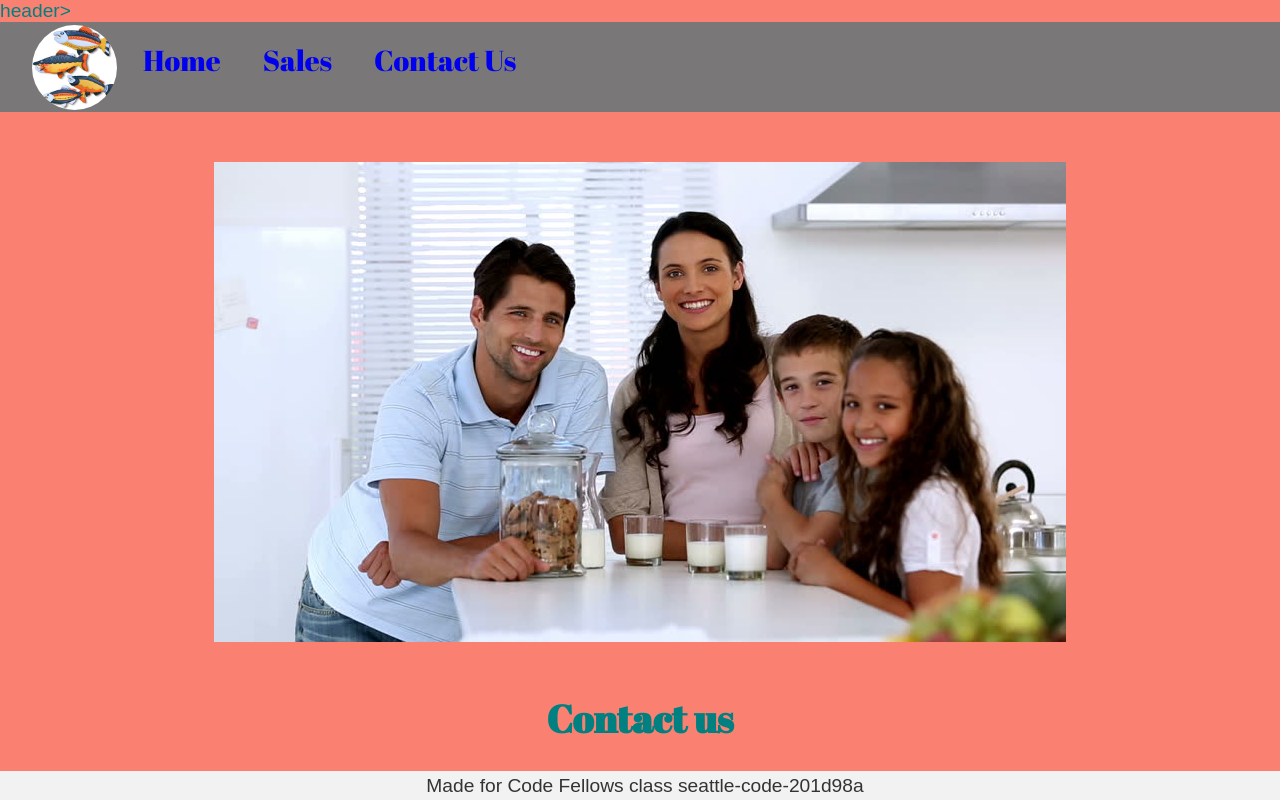
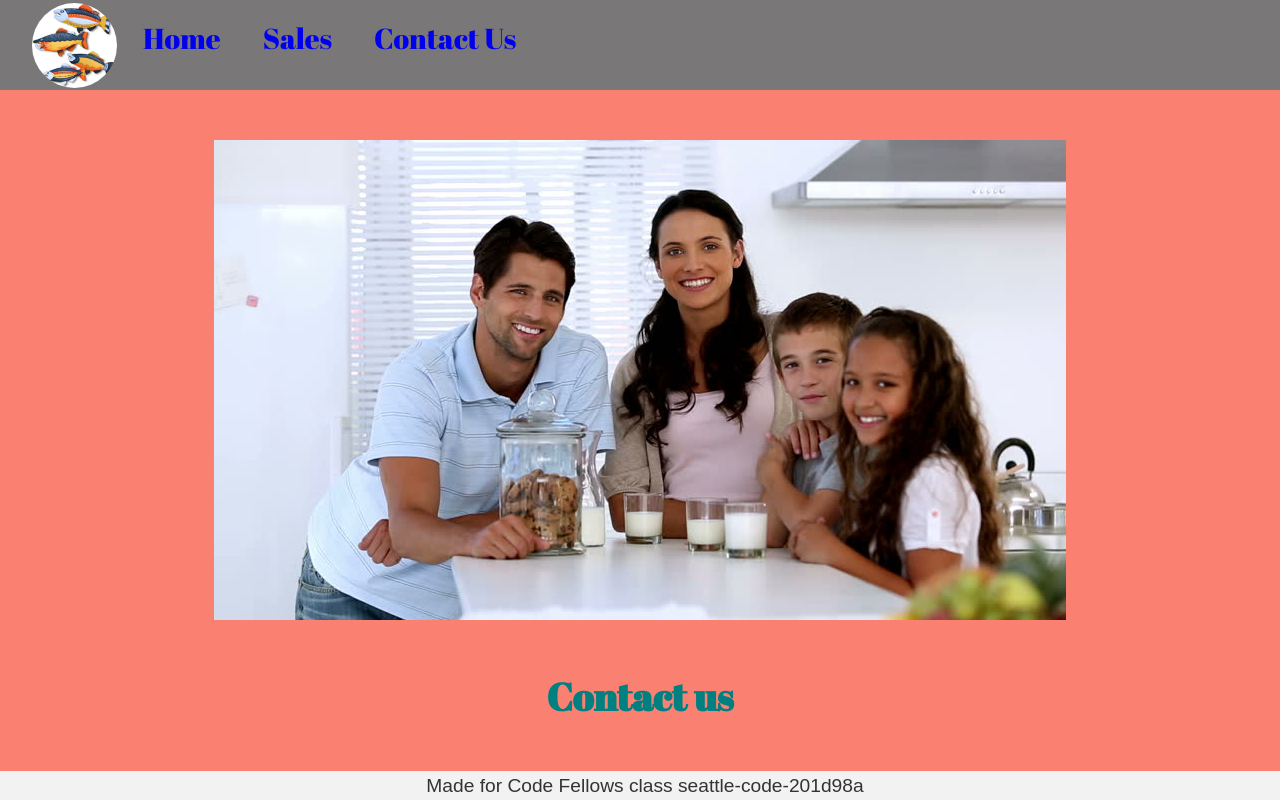
Before and after one commit to tbsharkey/cookie-stand, a plain HTML site: page contact-us.html in a window 1280 px wide. Drawn offline with Linux system fonts and the light colour scheme; a web font is replaced by a local one.

Commit message:
Fixed header issue

```diff
--- a/contact-us.html
+++ b/contact-us.html
@@ -11,7 +11,7 @@
 <link href="https://fonts.googleapis.com/css2?family=Abril+Fatface&family=Space+Mono&family=Tilt+Warp&display=swap" rel="stylesheet">
 </head>
 <body>
-  header>
+  <header>
     <nav>
       <ul class="nav-list">
         <img src="image/fish.jpg" alt="A fish" >
```
Also changed, not shown: sales.html (+1 -1 lines). Lines whose indentation alone changed are shown as unchanged.
